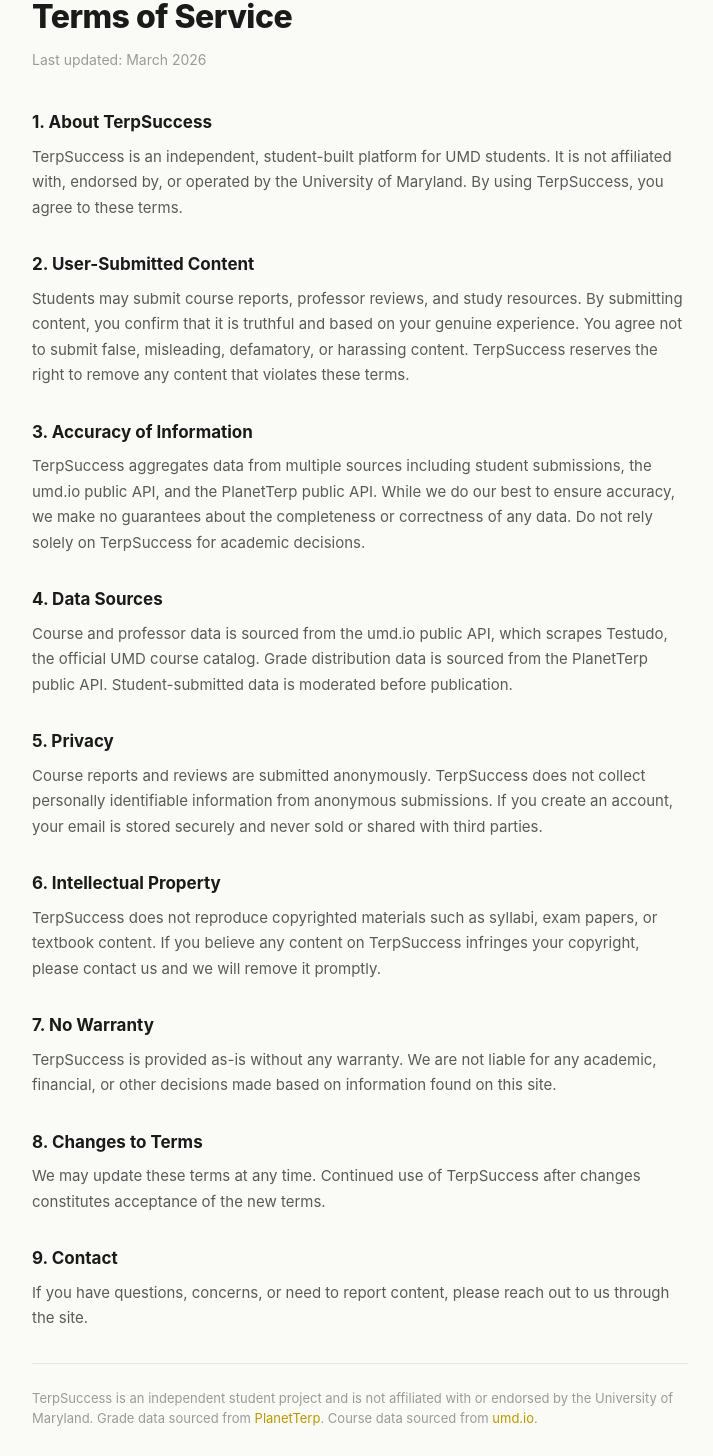
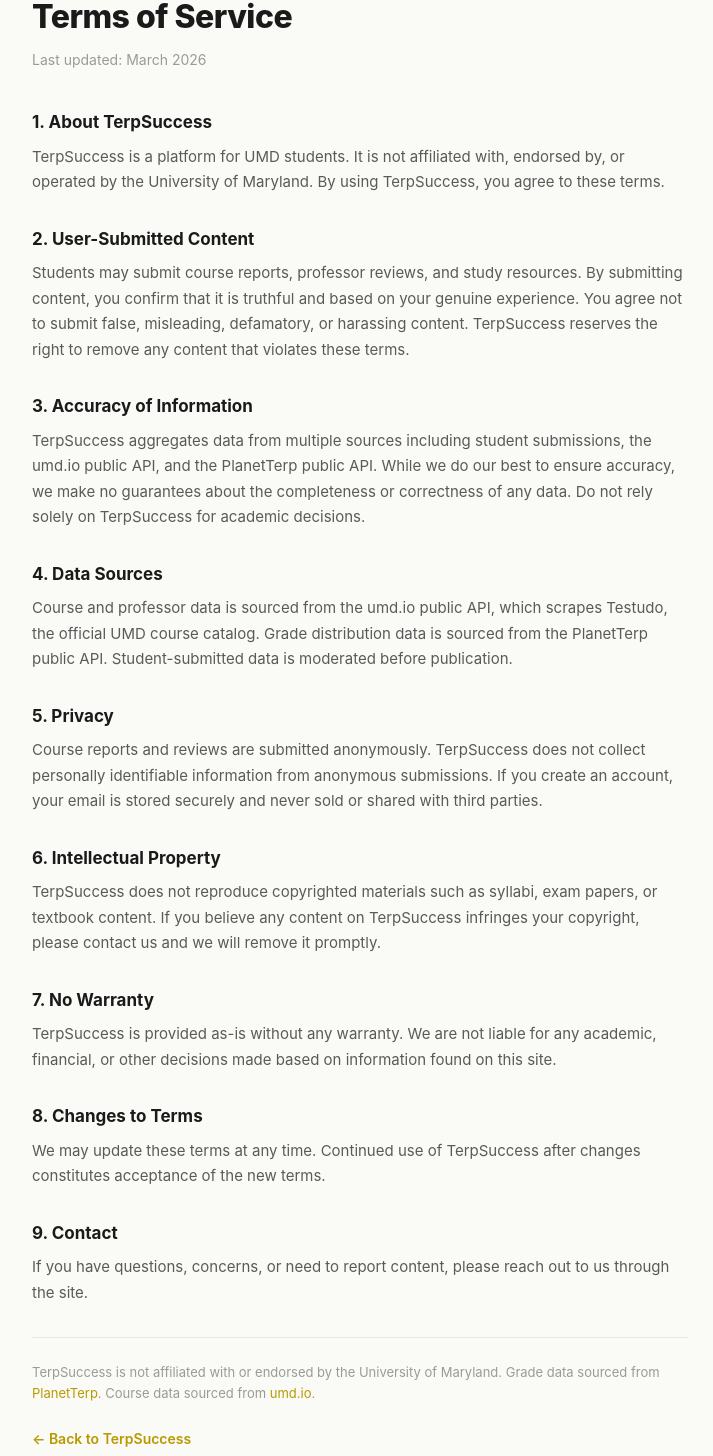
Before and after one commit to 1adefemi/Terpsuccess, a Next.js app: page /terms in a window 1280 px wide. Shown: the part 111-1567 px from the top of the page, without its empty margins (280-993 px from the left). Built offline with nearby package versions, Linux system fonts and the light colour scheme.

Commit message:
clean up branding

```diff
--- a/src/app/page.tsx
+++ b/src/app/page.tsx
@@ -19,7 +19,7 @@
       <Nav />
       <section style={{ background: "#1A1A1A", padding: "64px 32px 72px", textAlign: "center", position: "relative", overflow: "hidden" }}>
         <div style={{ position: "absolute", top: 0, left: 0, right: 0, height: 4, background: "repeating-linear-gradient(90deg,#FFD200 0,#FFD200 25%,#1A1A1A 25%,#1A1A1A 50%,#E03A3E 50%,#E03A3E 75%,#1A1A1A 75%,#1A1A1A 100%)", backgroundSize: "40px 4px" }} />
-        <div style={{ display: "inline-flex", alignItems: "center", gap: 6, background: "rgba(255,210,0,0.12)", border: "1px solid rgba(255,210,0,0.25)", color: "#FFD200", fontSize: 11, fontWeight: 700, letterSpacing: "1.5px", padding: "5px 14px", borderRadius: 20, marginBottom: 24, textTransform: "uppercase" }}>🐢 Independent Student Project · UMD</div>
+        <div style={{ display: "inline-flex", alignItems: "center", gap: 6, background: "rgba(255,210,0,0.12)", border: "1px solid rgba(255,210,0,0.25)", color: "#FFD200", fontSize: 11, fontWeight: 700, letterSpacing: "1.5px", padding: "5px 14px", borderRadius: 20, marginBottom: 24, textTransform: "uppercase" }}>🐢 UMD Course Intelligence</div>
         <h1 style={{ fontSize: "clamp(36px,5vw,52px)", fontWeight: 800, color: "white", lineHeight: 1.1, letterSpacing: "-1.5px", marginBottom: 16 }}>
           Ace your semester.<br /><span style={{ color: "#FFD200" }}>Know before you go.</span>
         </h1>
@@ -83,7 +83,7 @@
           Built by Terps, for Terps 🐢 · <span style={{ color: "#FFD200" }}>TerpSuccess</span>
         </div>
         <div style={{ fontSize: 11, color: "rgba(255,255,255,0.7)", lineHeight: 1.5 }}>
-          TerpSuccess is an independent student project and is not affiliated with or endorsed by the University of Maryland. · Grade data via <a href="https://planetterp.com" target="_blank" rel="noreferrer" style={{ color: "rgba(255,255,255,0.9)", textDecoration: "underline" }}>PlanetTerp</a> · <a href="/terms" style={{ color: "rgba(255,255,255,0.9)", textDecoration: "underline" }}>Terms of Service</a>
+          TerpSuccess is not affiliated with or endorsed by the University of Maryland. · Grade data via <a href="https://planetterp.com" target="_blank" rel="noreferrer" style={{ color: "rgba(255,255,255,0.9)", textDecoration: "underline" }}>PlanetTerp</a> · <a href="/terms" style={{ color: "rgba(255,255,255,0.9)", textDecoration: "underline" }}>Terms of Service</a>
         </div>
       </footer>
     </main>
--- a/src/app/terms/page.tsx
+++ b/src/app/terms/page.tsx
@@ -13,7 +13,7 @@
         {[
           {
             title: "1. About TerpSuccess",
-            body: "TerpSuccess is an independent, student-built platform for UMD students. It is not affiliated with, endorsed by, or operated by the University of Maryland. By using TerpSuccess, you agree to these terms."
+            body: "TerpSuccess is a platform for UMD students. It is not affiliated with, endorsed by, or operated by the University of Maryland. By using TerpSuccess, you agree to these terms."
           },
           {
             title: "2. User-Submitted Content",
@@ -56,7 +56,7 @@
 
         <div style={{ borderTop: "1px solid rgba(0,0,0,0.08)", paddingTop: 24, marginTop: 16 }}>
           <p style={{ fontSize: 13, color: "#9A9A9A", lineHeight: 1.6 }}>
-            TerpSuccess is an independent student project and is not affiliated with or endorsed by the University of Maryland.
+            TerpSuccess is not affiliated with or endorsed by the University of Maryland.
             Grade data sourced from <a href="https://planetterp.com" target="_blank" rel="noreferrer" style={{ color: "#B89A00" }}>PlanetTerp</a>.
             Course data sourced from <a href="https://umd.io" target="_blank" rel="noreferrer" style={{ color: "#B89A00" }}>umd.io</a>.
           </p>
```
